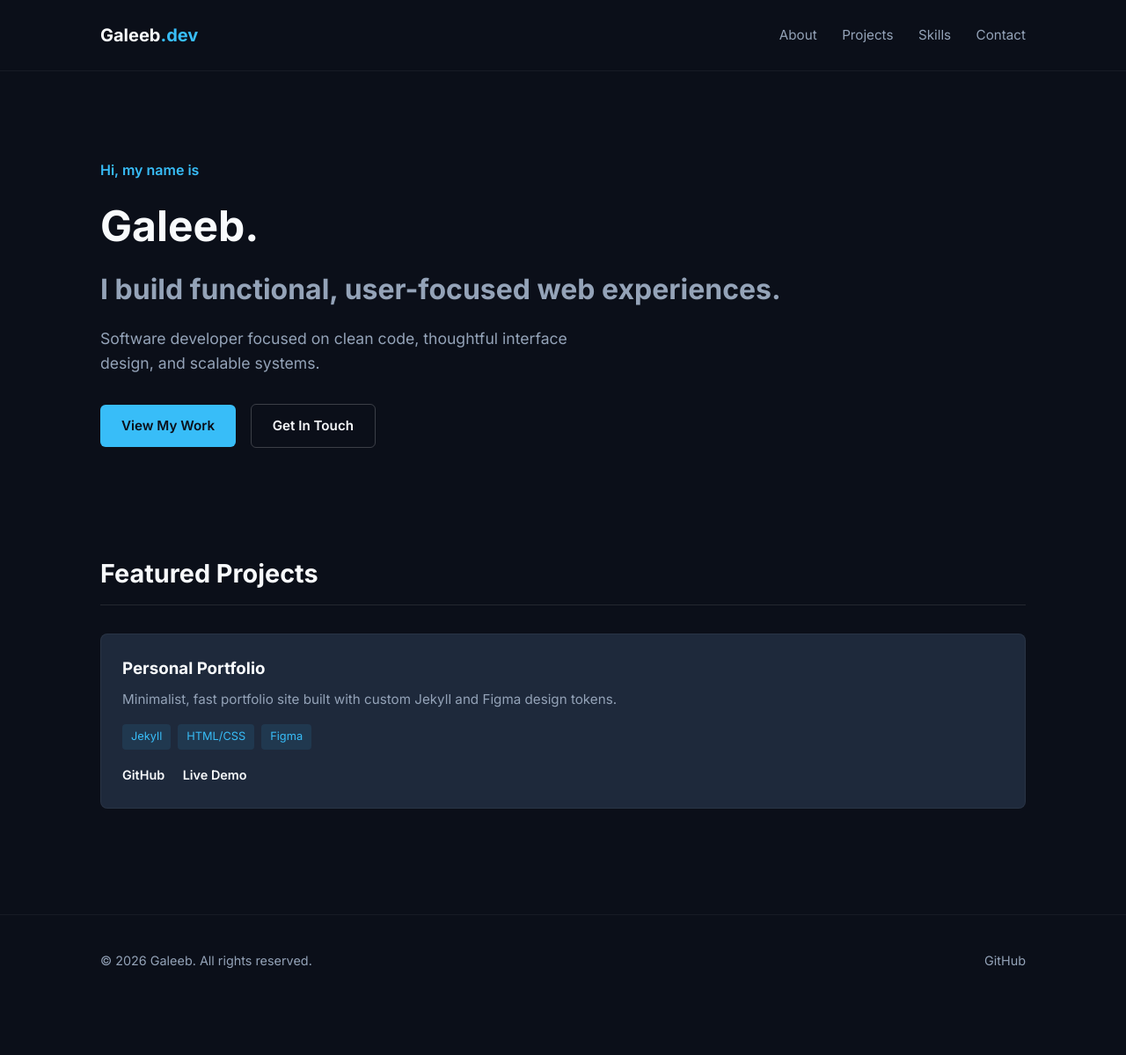
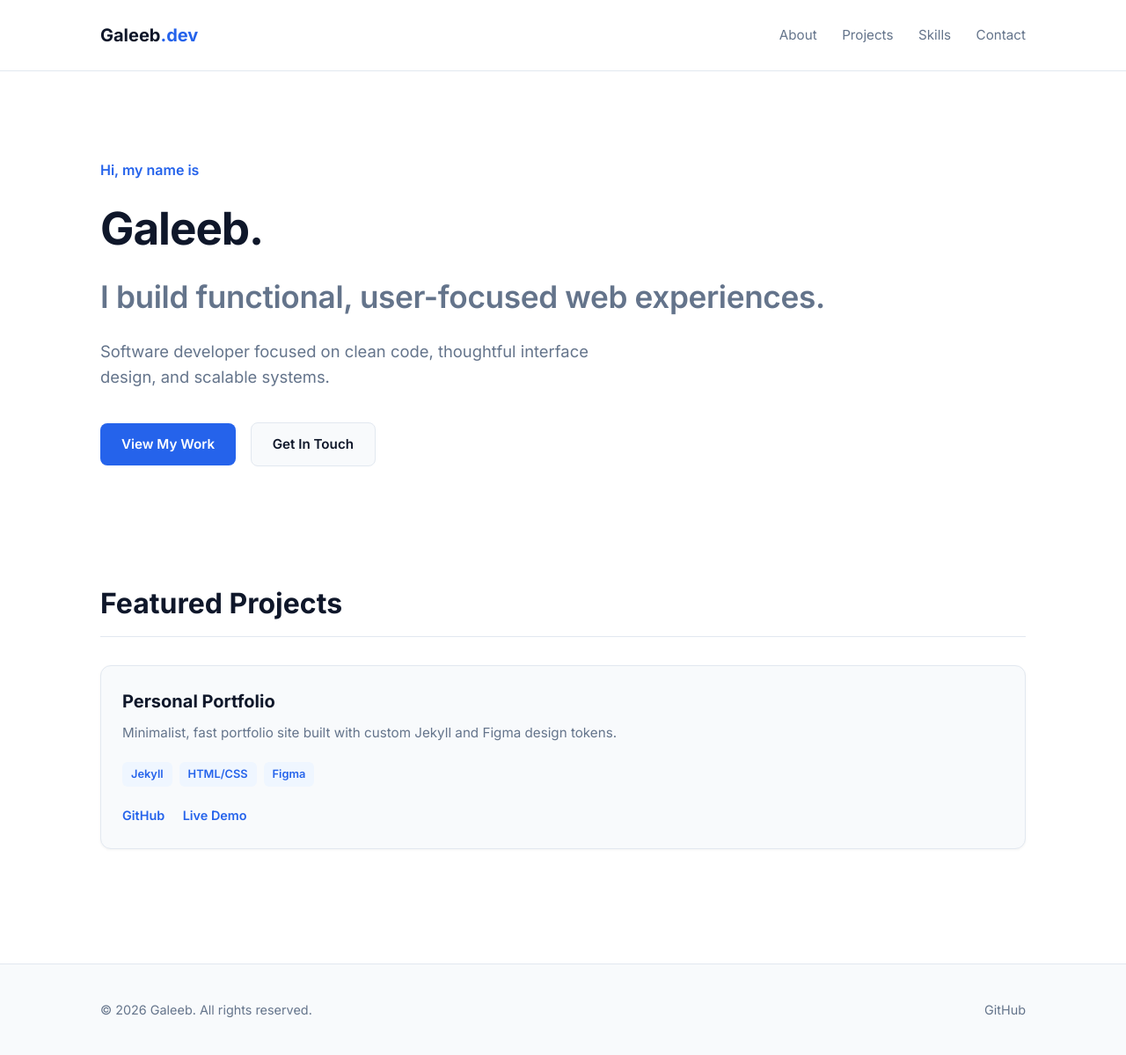
Before and after one commit to SlyGaleeb/slygaleeb.github.io, a Jekyll site: the page built from index.html, in a window 1280 px wide. Shown: the whole page at 88% size. Built offline with Jekyll 4.4.1, drawn with Linux system fonts in a browser that asks for light colours; before the commit the page ends 1143 px from its top, so only the background shows below that.

Commit message:
Update portfolio styling to light theme

```diff
--- a/assets/css/style.css
+++ b/assets/css/style.css
@@ -1,10 +1,12 @@
 :root {
-  --bg-primary: #0b0f19;
-  --bg-surface: #1e293b;
-  --text-main: #f8fafc;
-  --text-muted: #94a3b8;
-  --accent: #38bdf8;
-  --font-base: 'Inter', system-ui, sans-serif;
+  --bg-primary: #ffffff;
+  --bg-surface: #f8fafc;
+  --border-color: #e2e8f0;
+  --text-main: #0f172a;
+  --text-muted: #64748b;
+  --accent: #2563eb;
+  --accent-light: #eff6ff;
+  --font-base: 'Inter', system-ui, -apple-system, sans-serif;
   --container-width: 1100px;
 }
 
@@ -27,9 +29,11 @@ body {
   padding: 0 24px;
 }
 
+/* Navbar */
 .navbar {
   padding: 24px 0;
-  border-bottom: 1px solid rgba(255, 255, 255, 0.05);
+  border-bottom: 1px solid var(--border-color);
+  background-color: var(--bg-primary);
 }
 
 .nav-container {
@@ -54,12 +58,15 @@ body {
   text-decoration: none;
   margin-left: 24px;
   font-size: 0.95rem;
+  font-weight: 500;
+  transition: color 0.2s;
 }
 
 .nav-links a:hover {
   color: var(--accent);
 }
 
+/* Hero Section */
 .hero-section {
   padding: 100px 0 60px;
 }
@@ -67,56 +74,75 @@ body {
 .eyebrow {
   color: var(--accent);
   font-weight: 600;
+  font-size: 1rem;
   margin-bottom: 12px;
 }
 
 .hero-title {
-  font-size: 3rem;
-  font-weight: 700;
+  font-size: 3.2rem;
+  font-weight: 800;
+  letter-spacing: -0.02em;
+  color: var(--text-main);
   margin-bottom: 8px;
 }
 
 .hero-subtitle {
-  font-size: 2rem;
+  font-size: 2.2rem;
+  font-weight: 600;
   color: var(--text-muted);
-  margin-bottom: 16px;
+  letter-spacing: -0.01em;
+  margin-bottom: 20px;
 }
 
 .hero-description {
-  max-width: 550px;
+  max-width: 580px;
   color: var(--text-muted);
-  font-size: 1.1rem;
-  margin-bottom: 32px;
+  font-size: 1.15rem;
+  margin-bottom: 36px;
 }
 
+/* Buttons */
 .btn {
   display: inline-block;
   padding: 12px 24px;
-  border-radius: 6px;
+  border-radius: 8px;
   text-decoration: none;
   font-weight: 600;
   font-size: 0.95rem;
+  transition: all 0.2s ease;
 }
 
 .btn-primary {
   background-color: var(--accent);
-  color: #0b0f19;
+  color: #ffffff;
   margin-right: 12px;
 }
 
+.btn-primary:hover {
+  background-color: #1d4ed8;
+}
+
 .btn-secondary {
-  border: 1px solid rgba(255, 255, 255, 0.2);
+  border: 1px solid var(--border-color);
+  background-color: var(--bg-surface);
   color: var(--text-main);
 }
 
+.btn-secondary:hover {
+  background-color: #f1f5f9;
+  border-color: #cbd5e1;
+}
+
+/* Projects Grid */
 .section {
-  padding: 60px 0;
+  padding: 70px 0;
 }
 
 .section-title {
-  font-size: 1.8rem;
+  font-size: 2rem;
+  font-weight: 700;
   margin-bottom: 32px;
-  border-bottom: 1px solid rgba(255, 255, 255, 0.1);
+  border-bottom: 1px solid var(--border-color);
   padding-bottom: 12px;
 }
 
@@ -128,38 +154,51 @@ body {
 
 .project-card {
   background: var(--bg-surface);
-  border-radius: 8px;
+  border-radius: 12px;
   padding: 24px;
-  border: 1px solid rgba(255, 255, 255, 0.05);
+  border: 1px solid var(--border-color);
+  box-shadow: 0 1px 3px rgba(0, 0, 0, 0.05);
+  display: flex;
+  flex-direction: column;
+  transition: transform 0.2s ease, box-shadow 0.2s ease;
+}
+
+.project-card:hover {
+  transform: translateY(-3px);
+  box-shadow: 0 10px 15px -3px rgba(0, 0, 0, 0.08);
 }
 
 .project-card h3 {
+  font-size: 1.25rem;
   margin-bottom: 8px;
+  color: var(--text-main);
 }
 
 .project-card p {
   color: var(--text-muted);
   font-size: 0.95rem;
-  margin-bottom: 16px;
+  margin-bottom: 20px;
+  flex-grow: 1;
 }
 
 .project-tags {
   display: flex;
   flex-wrap: wrap;
   gap: 8px;
-  margin-bottom: 16px;
+  margin-bottom: 20px;
 }
 
 .tag {
-  background: rgba(56, 189, 248, 0.1);
+  background: var(--accent-light);
   color: var(--accent);
   padding: 4px 10px;
-  border-radius: 4px;
+  border-radius: 6px;
   font-size: 0.8rem;
+  font-weight: 600;
 }
 
 .project-links a {
-  color: var(--text-main);
+  color: var(--accent);
   text-decoration: none;
   font-weight: 600;
   font-size: 0.9rem;
@@ -167,15 +206,17 @@ body {
 }
 
 .project-links a:hover {
-  color: var(--accent);
+  text-decoration: underline;
 }
 
+/* Footer */
 .footer {
   padding: 40px 0;
-  border-top: 1px solid rgba(255, 255, 255, 0.05);
+  border-top: 1px solid var(--border-color);
   margin-top: 60px;
   font-size: 0.9rem;
   color: var(--text-muted);
+  background-color: var(--bg-surface);
 }
 
 .footer-container {
@@ -187,4 +228,9 @@ body {
 .footer-links a {
   color: var(--text-muted);
   text-decoration: none;
+  font-weight: 500;
 }
+
+.footer-links a:hover {
+  color: var(--accent);
+}
```
